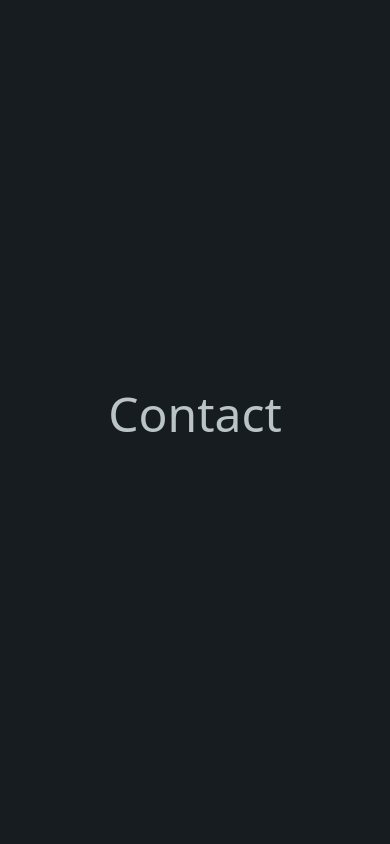
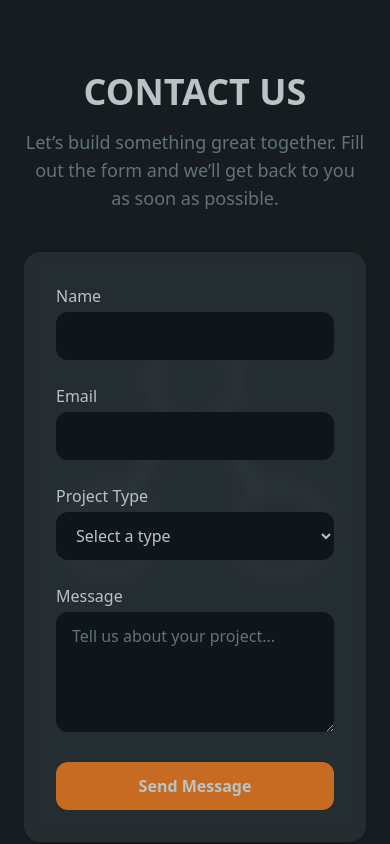
Before and after one commit to CaimanBrujo/dev-bridges, a Next.js app: page / in a window 390 px wide. Shown: the part 2540-3384 px from the top of the page. Built offline with nearby package versions, Linux system fonts and the light colour scheme.

Commit message:
feat: implement Contact section with Supabase integration to save form submissions

```diff
--- /dev/null
+++ b/app/api/contact/route.ts
@@ -0,0 +1,15 @@
+import { NextResponse } from 'next/server';
+import { supabase } from '@/lib/supabaseClient';
+
+export async function POST(req: Request) {
+  const { name, email, message } = await req.json();
+
+  const { error } = await supabase.from('contact_forms').insert([{ name, email, message }]);
+
+  if (error) {
+    console.error('Error saving form:', error);
+    return NextResponse.json({ success: false, error }, { status: 500 });
+  }
+
+  return NextResponse.json({ success: true });
+}
--- /dev/null
+++ b/app/components/Contact.tsx
@@ -0,0 +1,157 @@
+'use client';
+
+import React, { useState } from 'react';
+import { motion } from 'framer-motion';
+import Image from 'next/image';
+
+export default function Contact() {
+  const [formData, setFormData] = useState({
+    name: '',
+    email: '',
+    projectType: '',
+    message: '',
+  });
+
+  const handleChange = (
+    e: React.ChangeEvent<HTMLInputElement | HTMLTextAreaElement | HTMLSelectElement>,
+  ) => {
+    setFormData({ ...formData, [e.target.name]: e.target.value });
+  };
+
+  const handleSubmit = async (e: React.FormEvent) => {
+    e.preventDefault();
+
+    const res = await fetch('/api/contact', {
+      method: 'POST',
+      headers: { 'Content-Type': 'application/json' },
+      body: JSON.stringify(formData),
+    });
+
+    if (res.ok) {
+      alert('Thanks for reaching out! We’ll get back to you soon.');
+      setFormData({ name: '', email: '', projectType: '', message: '' });
+    } else {
+      alert('Something went wrong. Please try again later.');
+    }
+  };
+
+  return (
+    <motion.section
+      id="section-3"
+      className="relative flex flex-col items-center justify-center min-h-screen px-6 md:px-20 py-20 text-primary overflow-hidden"
+      initial={{ opacity: 0 }}
+      whileInView={{ opacity: 1 }}
+      viewport={{ once: true }}
+      transition={{ duration: 1 }}
+    >
+      {/* Background Logo */}
+      <div className="absolute inset-0 flex justify-center items-center opacity-5 pointer-events-none">
+        <Image
+          src="/logo/logo.svg"
+          alt="Developing Bridges Logo"
+          width={400}
+          height={400}
+          className="w-72 md:w-96"
+        />
+      </div>
+
+      {/* Section Title */}
+      <motion.h2
+        className="relative z-10 text-4xl md:text-5xl font-bold mb-4"
+        initial={{ opacity: 0, y: 30 }}
+        whileInView={{ opacity: 1, y: 0 }}
+        viewport={{ once: true }}
+        transition={{ duration: 1, ease: 'easeOut' }}
+      >
+        CONTACT US
+      </motion.h2>
+
+      {/* Subtitle */}
+      <motion.p
+        className="relative z-10 text-muted text-lg md:text-xl mb-10 max-w-2xl text-center"
+        initial={{ opacity: 0, y: 10 }}
+        whileInView={{ opacity: 1, y: 0 }}
+        viewport={{ once: true }}
+        transition={{ duration: 1, delay: 0.2 }}
+      >
+        Let’s build something great together. Fill out the form and we’ll get back to you as soon as
+        possible.
+      </motion.p>
+
+      {/* Contact Form */}
+      <motion.form
+        onSubmit={handleSubmit}
+        className="relative z-10 w-full max-w-2xl bg-muted/20 rounded-2xl shadow p-8 md:p-12 space-y-6 backdrop-blur"
+        initial={{ opacity: 0, y: 20 }}
+        whileInView={{ opacity: 1, y: 0 }}
+        viewport={{ once: true }}
+        transition={{ duration: 1, delay: 0.4 }}
+      >
+        {/* Name */}
+        <div>
+          <label className="block mb-1 text-primary font-medium">Name</label>
+          <input
+            type="text"
+            name="name"
+            required
+            value={formData.name}
+            onChange={handleChange}
+            className="w-full px-4 py-3 rounded-xl bg-dark text-primary placeholder-muted focus:outline-none focus:ring-2 focus:ring-accent"
+          />
+        </div>
+
+        {/* Email */}
+        <div>
+          <label className="block mb-1 text-primary font-medium">Email</label>
+          <input
+            type="email"
+            name="email"
+            required
+            value={formData.email}
+            onChange={handleChange}
+            className="w-full px-4 py-3 rounded-xl bg-dark text-primary placeholder-muted focus:outline-none focus:ring-2 focus:ring-accent"
+          />
+        </div>
+
+        {/* Project Type */}
+        <div>
+          <label className="block mb-1 text-primary font-medium">Project Type</label>
+          <select
+            name="projectType"
+            value={formData.projectType}
+            onChange={handleChange}
+            className="w-full px-4 py-3 rounded-xl bg-dark text-primary focus:outline-none focus:ring-2 focus:ring-accent"
+          >
+            <option value="">Select a type</option>
+            <option value="Landing Page">Landing Page</option>
+            <option value="E-commerce">E-commerce</option>
+            <option value="Web App">Web App</option>
+            <option value="Other">Other</option>
+          </select>
+        </div>
+
+        {/* Message */}
+        <div>
+          <label className="block mb-1 text-primary font-medium">Message</label>
+          <textarea
+            name="message"
+            required
+            value={formData.message}
+            onChange={handleChange}
+            rows={4}
+            className="w-full px-4 py-3 rounded-xl bg-dark text-primary placeholder-muted focus:outline-none focus:ring-2 focus:ring-accent"
+            placeholder="Tell us about your project..."
+          ></textarea>
+        </div>
+
+        {/* Submit Button */}
+        <button
+          type="submit"
+          className="w-full bg-accent text-primary font-bold py-3 rounded-xl hover:scale-105 transition-transform"
+        >
+          Send Message
+        </button>
+      </motion.form>
+    </motion.section>
+  );
+}
--- a/app/page.tsx
+++ b/app/page.tsx
@@ -2,6 +2,7 @@ import Hero from './components/Hero';
 import Header from './components/Header';
 import Services from './components/Services';
 import About from './components/About';
+import Contact from './components/Contact';
 import { Footer } from './components/Footer';
 
 export default function Home() {
@@ -11,12 +12,7 @@ export default function Home() {
       <Hero />
       <Services />
       <About />
-      <section
-        id="section-3"
-        className="min-h-screen flex items-center justify-center text-primary"
-      >
-        <h1 className="text-5xl">Contact</h1>
-      </section>
+      <Contact />
       <Footer />
     </main>
   );
--- a/package.json
+++ b/package.json
@@ -22,7 +22,7 @@
   },
   "homepage": "https://github.com/CaimanBrujo/template-next.js#readme",
   "dependencies": {
-    "@supabase/supabase-js": "^2.51.0",
+    "@supabase/supabase-js": "^2.52.0",
     "clsx": "^2.1.1",
     "framer-motion": "^12.23.6",
     "lucide-react": "^0.525.0",
```
Also changed, not shown: public/Services/webapp.svg, 1 other file (tests, documents, lock files or other folders).
